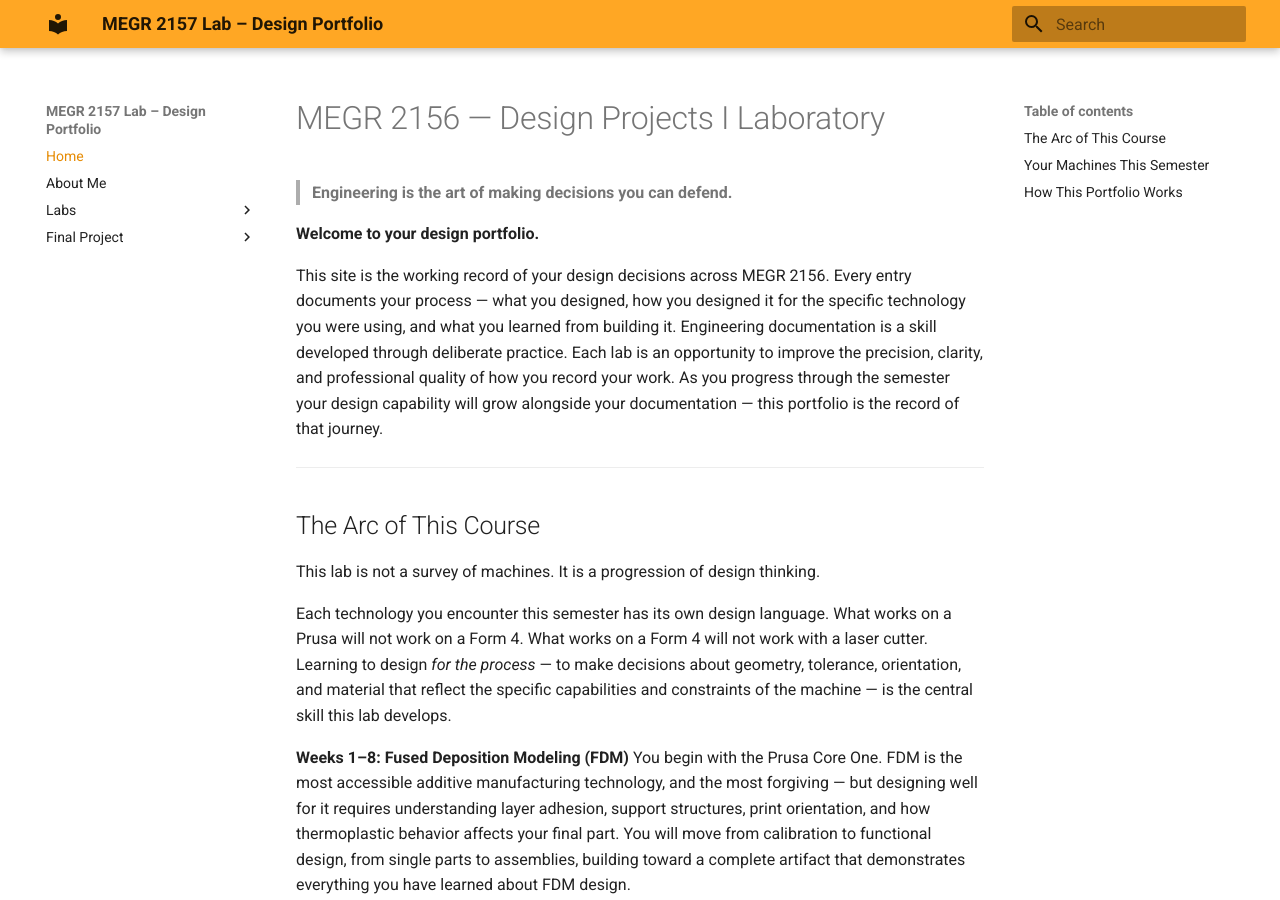
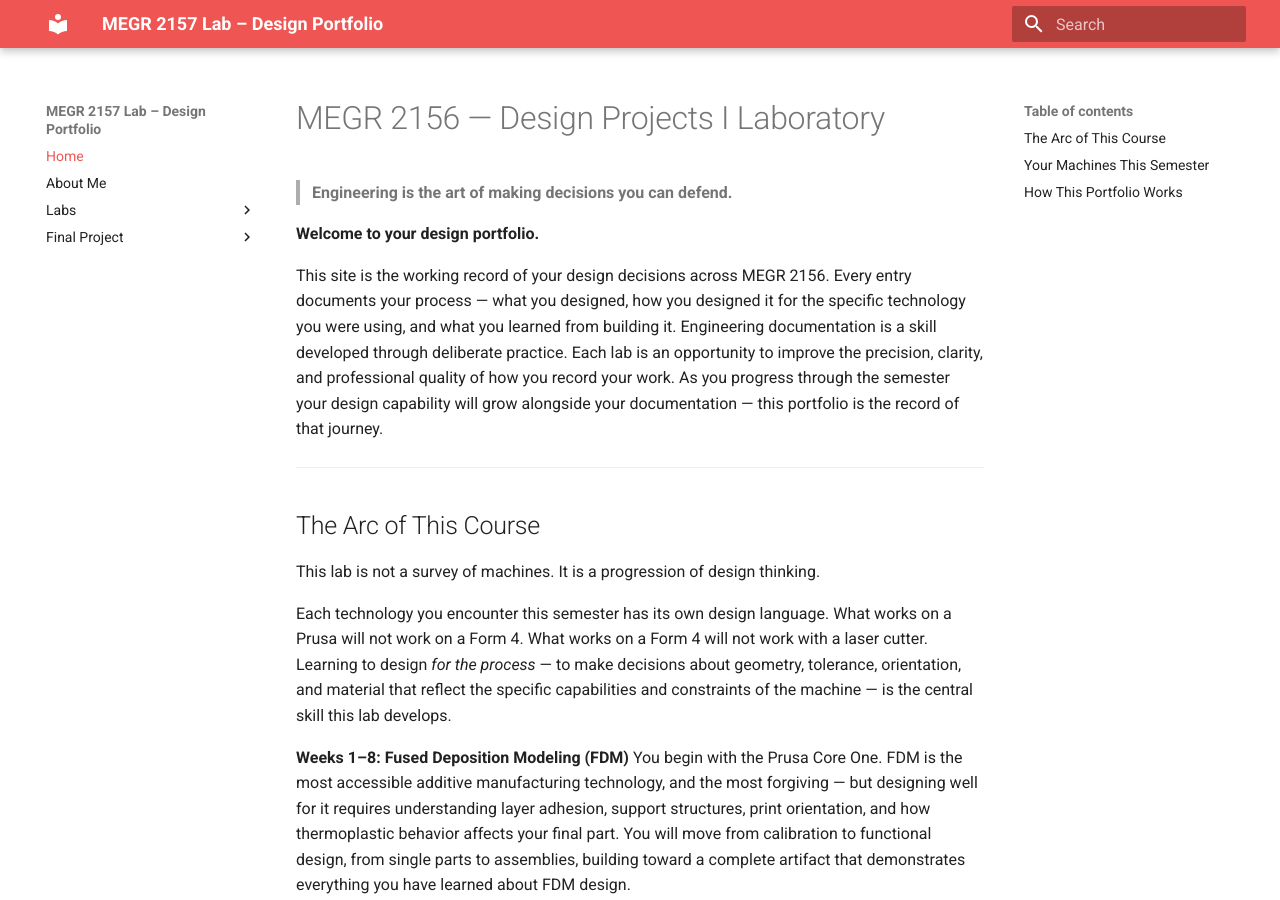
Before and after one commit to seaberr/MMEGR-2156-7-lab-template-seaber, an MkDocs documentation site: the page built from docs/index.md, in a window 1280 px wide and 900 px high. Built offline with MkDocs 1.6.1 and Material for MkDocs 9.7.7, drawn with Linux system fonts in a browser that asks for light colours.

Commit message:
Change primary theme color from orange to red

```diff
--- a/mkdocs.yml
+++ b/mkdocs.yml
@@ -4,7 +4,7 @@ site_description: Lab Design portfolio documentation
 theme:
   name: material
   palette:
-    primary: orange
+    primary: red
   features:
     - navigation.instant
     - navigation.tracking
```
